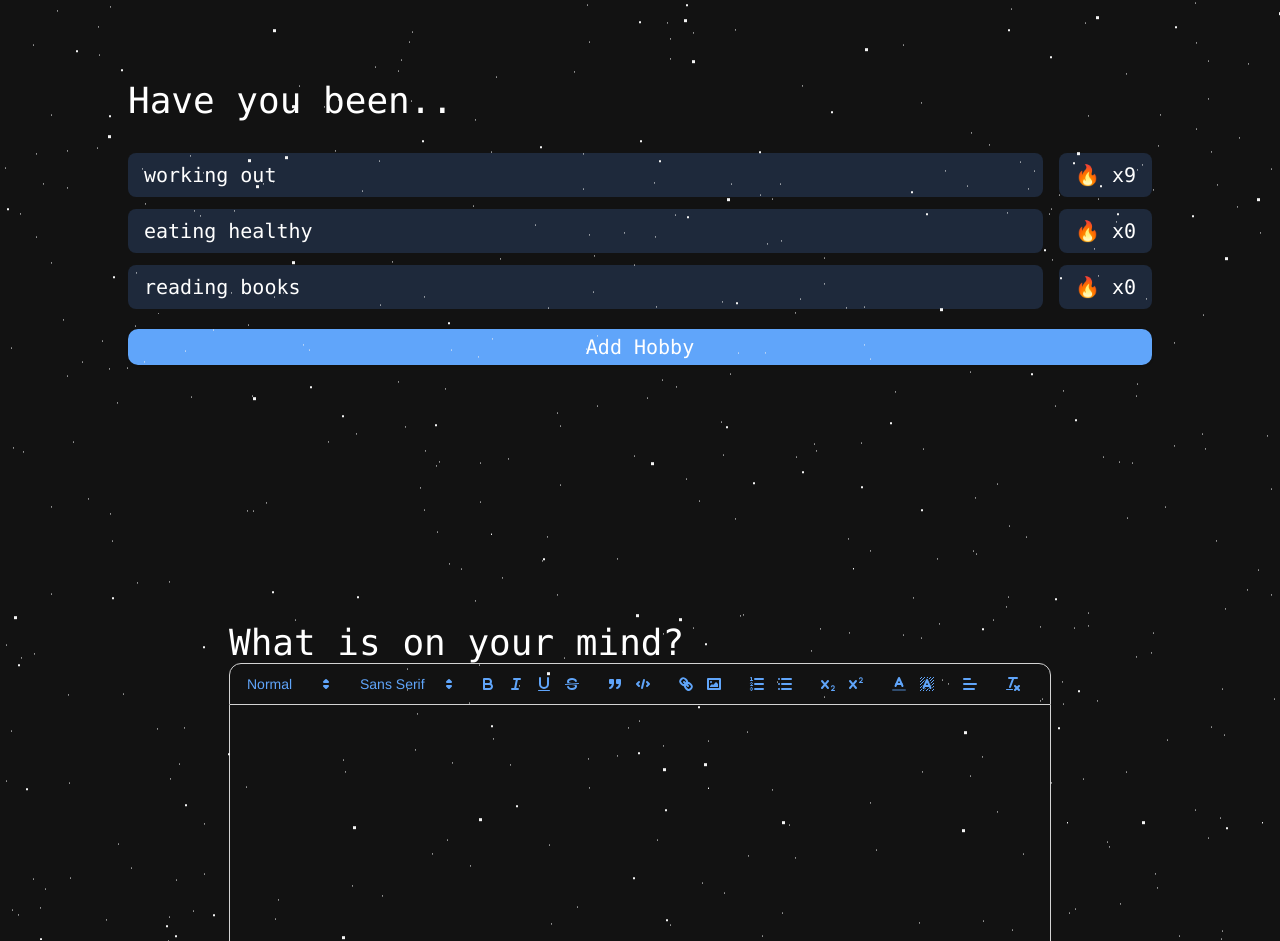
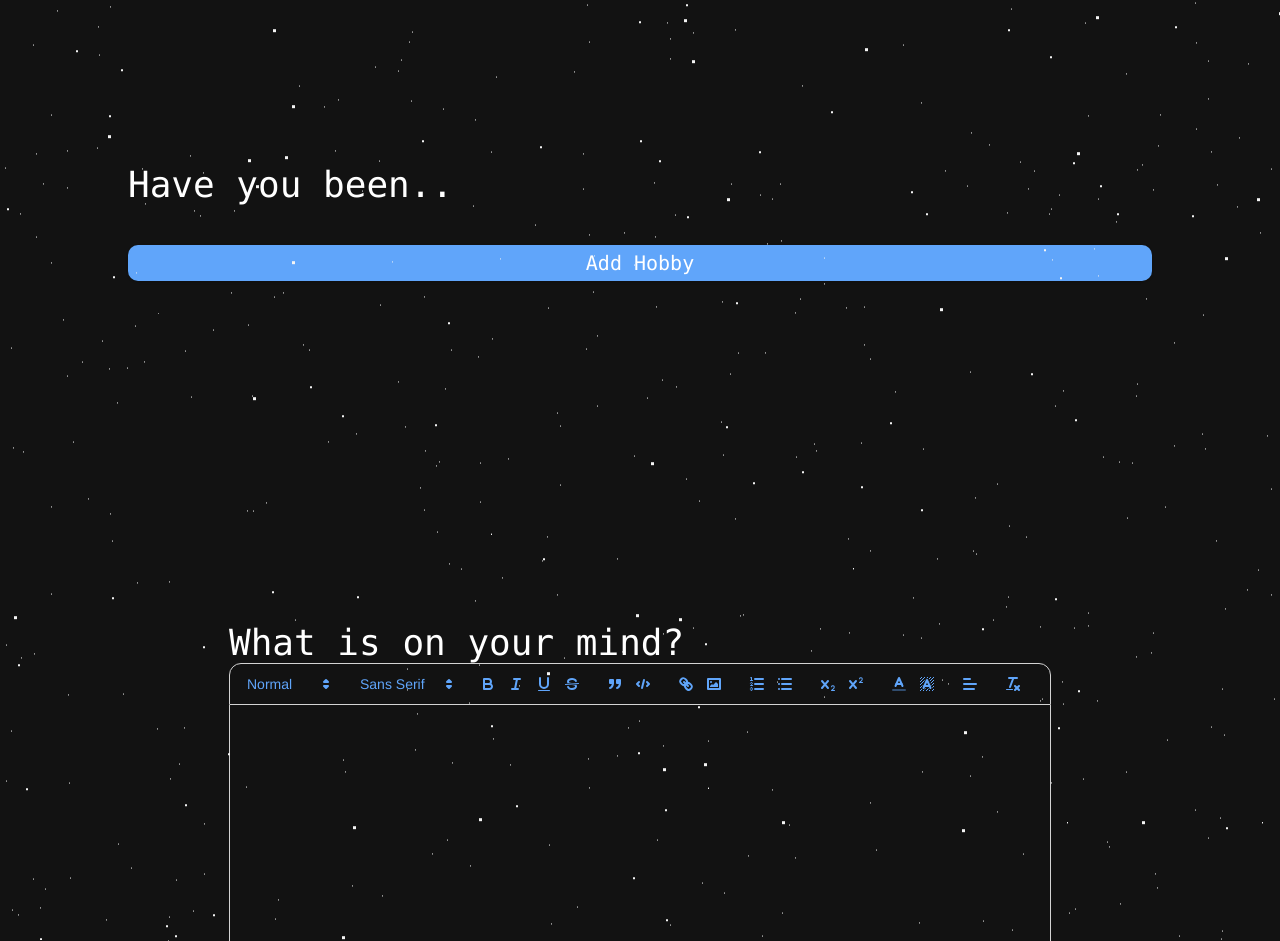
Before and after one commit to abeeto/BCHacks2024, a Next.js app in the folder space-journal/: page / in a window 1280 px wide. Shown: the part 977-1918 px from the top of the page. Built offline with nearby package versions, Linux system fonts and the light colour scheme.

Commit message:
quality of life

```diff
--- a/space-journal/src/app/hobby.tsx
+++ b/space-journal/src/app/hobby.tsx
@@ -2,13 +2,11 @@
 import React, { useState } from 'react';
 import { NewHobbyDrawer } from '@/components/ui/newHobby';
 import StreakCounter from '@/components/ui/streakCounter';
+import {getHobbies} from '../Helpers/Helper'
 const HobbyTracker = () => {
-  const [hobbies, setHobbies] = useState([
-    { name: 'working out', count: 9 },
-    { name: 'eating healthy', count: 0 },
-    { name: 'reading books', count: 0 },
-  ]);
+  const [hobbies, setHobbies] = useState(getHobbies());
   const updateStreakCount = (index: number, toAdd: boolean) => {
+
     const newHobbies = hobbies.map((hobby, i) =>
       toAdd ? (i === index ? { ...hobby, count: hobby.count + 1 } : hobby):
               (i === index ? { ...hobby, count: Math.max(hobby.count -1, 0)} : hobby)
```
